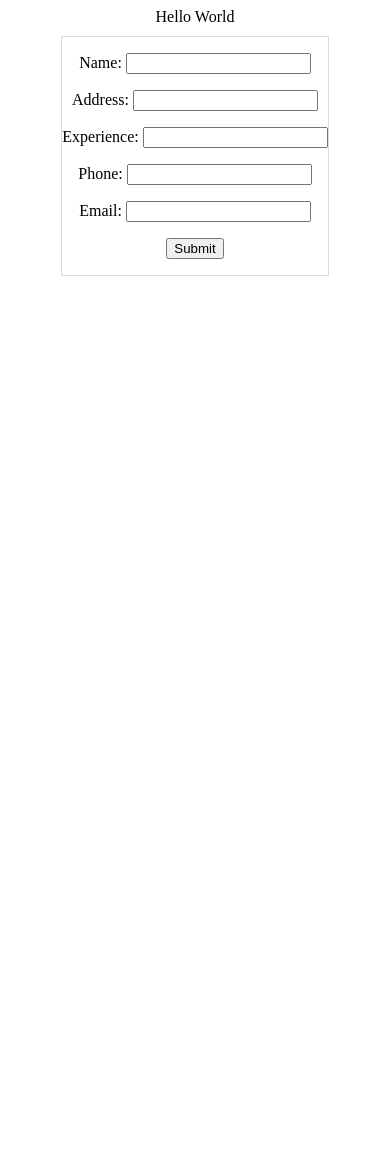
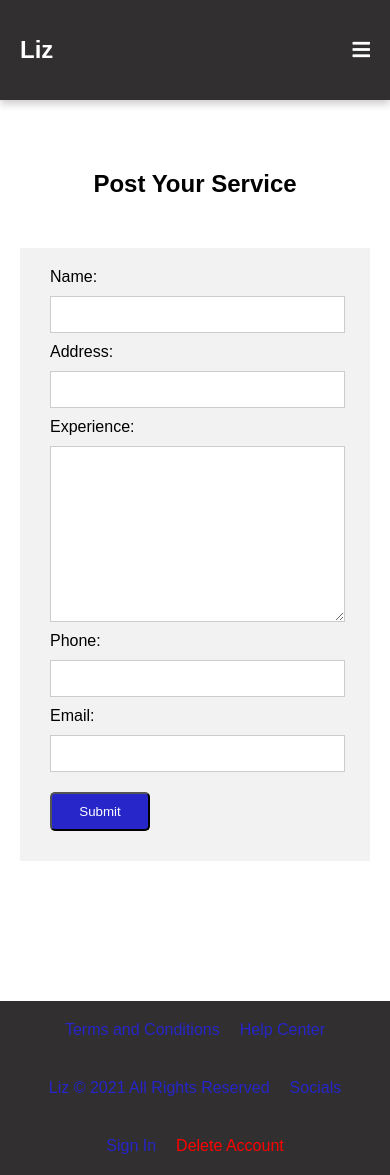
Before and after one commit to siphesihlemagazi/liz, a Django app: page /create in a window 390 px wide. Before the commit the page ends 844 px from the top, so only its background shows below. Run offline with Django 3.2, Linux system fonts and the light colour scheme; some libraries are stand-ins or nearby versions.

Commit message:
User creation using default form and auth

```diff
--- a/main/forms.py
+++ b/main/forms.py
@@ -1,8 +1,21 @@
-from django.forms import ModelForm
+from django.forms import ModelForm, Textarea
 from .models import Service
+from django.contrib.auth.forms import UserCreationForm
+from django import forms
+from django.contrib.auth.models import User
 
 
 class ServiceForm(ModelForm):
     class Meta:
         model = Service
         fields = ['name', 'address', 'experience', 'phone', 'email']
+
+        widgets = {
+            'experience': Textarea,
+        }
+
+
+class CreateUserForm(UserCreationForm):
+    class Meta:
+        model = User
+        fields = ['username', 'email', 'password1', 'password2']
--- a/main/urls.py
+++ b/main/urls.py
@@ -6,5 +6,8 @@ urlpatterns = [
     path('view_service/<str:pk>', views.view_service, name='view_service'),
     path('create', views.create, name='create'),
     path('update/<str:pk>', views.update, name='update'),
-    path('delete/<str:pk>', views.delete, name='delete')
+    path('delete/<str:pk>', views.delete, name='delete'),
+
+    path('register', views.register, name='register'),
+    path('login', views.login, name='login'),
 ]
--- a/main/views.py
+++ b/main/views.py
@@ -1,7 +1,10 @@
 from django.shortcuts import render, redirect
 from .models import Service
-from .forms import ServiceForm
+from .forms import ServiceForm, CreateUserForm
+from django.contrib.auth.forms import UserCreationForm
 
+
+# SERVICES
 
 def index(request):
     services = Service.objects.all()
@@ -50,9 +53,32 @@ def update(request, pk):
 def delete(request, pk):
     service = Service.objects.get(id=pk)
     if request.method == "POST":
-        service.delete() # if delete ever has a bug it that i have a function by its name
+        service.delete()  # if delete ever has a bug it that i have a function by its name
         return redirect('/')
     context = {
         'service': service
     }
     return render(request, 'delete.html', context)
+
+
+# USERS
+def register(request):
+    form = CreateUserForm()
+
+    if request.method == 'POST':
+        form = CreateUserForm(request.POST)
+        if form.is_valid():
+            form.save()
+        # return redirect('/')
+
+    context = {
+        'form': form
+    }
+    return render(request, 'register.html', context)
+
+
+def login(request):
+    context = {
+
+    }
+    return render(request, 'login.html', context)
--- /dev/null
+++ b/static/main/css/create.css
@@ -0,0 +1,52 @@
+.create-form{
+    display: flex;
+    align-items: center;
+    justify-content: center;
+    width: 100%;
+    /* background-color: blue; */
+}
+.create-form form{
+    display: flex;
+    flex-direction: column;
+    align-items: flex-start;
+    width: 50%;
+    background-color:#f2f2f2;
+    margin: 10px;
+    padding: 20px;
+}
+.create-form form input[type=email], input[type=text], textarea{
+    width: 95%;
+    margin: 10px;
+    vertical-align: text-top;
+    border-radius: 0px;
+    border: 1px solid #ccc;;
+    outline: none;
+    -webkit-transition: 0.5s;
+    transition: 0.5s;
+}
+.create-form form input[type=text]:focus, input[type=email]:focus, textarea:focus {
+  background-color: lightblue;
+  border: 2px solid #555;
+}
+.create-form form label{
+    margin-left: 10px;
+}
+.create-form form textarea{
+    padding: 12px 12px;
+}
+
+
+.create-btn{
+    width: 100px;
+    border-radius: 5px;
+    background-color: rgb(38, 38, 201);;
+    color: #fff;
+}
+.create-btn:hover{
+    background-color: blue;
+}
+@media(max-width: 800px){
+    .create-form form{
+        width: 100%;
+    }
+}
--- a/static/main/css/style.css
+++ b/static/main/css/style.css
@@ -143,6 +143,9 @@ form input{
 .services-container p,h1,h3,address{
     margin: 10px;
 }
+.page-heading{
+    padding-bottom: 40px;
+}
 .services{
     display: flex;
     align-items: center;
--- a/templates/base.html
+++ b/templates/base.html
@@ -5,6 +5,8 @@
     <meta charset="UTF-8">
     <meta name="viewport" content="width=device-width, initial-scale=1.0">
     <link rel="stylesheet" href="{% static 'main/css/style.css' %}">
+    <link rel="stylesheet" href="{% static 'main/css/create.css' %}">
+    <link rel="stylesheet" href="{% static 'main/css/delete.css' %}">
     <link rel="stylesheet" href="https://cdnjs.cloudflare.com/ajax/libs/font-awesome/5.12.0-2/css/all.min.css"
         integrity="sha256-46r060N2LrChLLb5zowXQ72/iKKNiw/lAmygmHExk/o=" crossorigin="anonymous" />
     <link rel="stylesheet" href="{% static 'main/lib/bootstrap-icons/bootstrap-icons.css' %}">
@@ -23,10 +25,10 @@
         </div>
         <div class="openMenu"><i id="bars" class="fa fa-bars"></i></div>
         <ul class="mainMenu" id="menuLink">
-            <li><a class="active" href="#">Find Service</a></li>
-            <li><a href="#">Post Service</a></li>
-            <li><a id="login" href="#">Sign In</a></li>
-            <li><a href="#">About</a></li>
+            <li><a class="active" href="/">Find Service</a></li>
+            <li><a href="/create">Post Service</a></li>
+            <li><a id="login" href="/login">Sign In</a></li>
+            <li><a href="/register">Create Account</a></li>
             <div class="closeMenu"><i class="fa fa-times"></i></div>
             <span class="icons">
                 <i class="bi bi-facebook"></i>
@@ -40,21 +42,34 @@
     <section>
         <div class="search-container">
             <div class="search">
+                {% block searchFORM %}
                     <form action="#">
                         <input type="text" placeholder="Enter service name" name="service" required>
                         <input type="text" placeholder="Enter loction" name="location" required>
                         <button class="searchBTN" type="submit">Find service</button>
                     </form>
+                {% endblock searchFORM %}
             </div>
         </div>
         <div class="services-container">
-            <p>Services</p>
+                <div class="page-heading">
+                    {% block pageTITLE %}
+                        <h2>Services</h2>
+                    {% endblock pageTITLE %}
+                </div>
             <div class="services">
                 {% block content %}
 
                 {% endblock content %}
             </div>
+
+            {% block form %}
+
+            {% endblock form %}
+
             <div id="pagination">
+
+                {% block pagination %}
                     <a href="#">&laquo;</a>
                     <a href="#" class="active-pagination">1</a>
                     <a href="#">2</a>
--- a/templates/create.html
+++ b/templates/create.html
@@ -1,17 +1,21 @@
-<center>
+{% extends 'base.html' %}
 
-    <div style="width: fit-content;">
-        Hello World
+{% block pageTITLE %}
+<h2>Post Your Service</h2>
+{% endblock pageTITLE %}
 
-        <div style="border: 1px solid gainsboro; margin: 10px;">
-            <form method="post"  action="">
-                {% csrf_token %}
-                {{ form.as_p }}
+{% block form %}
 
-                <input type="submit">
-            </form>
-        </div>
+    <div class="create-form">
+        <form method="post" action="">
+            {% csrf_token %}
+            {{ form }}
+
+            <input class="create-btn" type="submit">
+        </form>
     </div>
+
+{% endblock form %}
 
 
 
--- a/templates/index.html
+++ b/templates/index.html
@@ -1,5 +1,4 @@
 {% extends 'base.html' %}
-
 
 
 {% block content %}
--- /dev/null
+++ b/templates/login.html
@@ -0,0 +1 @@
+Login
--- /dev/null
+++ b/templates/register.html
@@ -0,0 +1,6 @@
+<form action="" method="POST">
+    {% csrf_token %}
+    {{ form.as_p }}
+
+    <input type="submit" name="Create User">
+</form>
```
Also changed, not shown: other parts of templates/base.html (+1 -0 lines), other parts of templates/create.html (+5 -10 lines), static/main/css/delete.css (added, +39 -0 lines), templates/delete.html (+15 -23 lines), templates/view_service.html (+13 -21 lines), db.sqlite3. Lines whose indentation alone changed are shown as unchanged.
